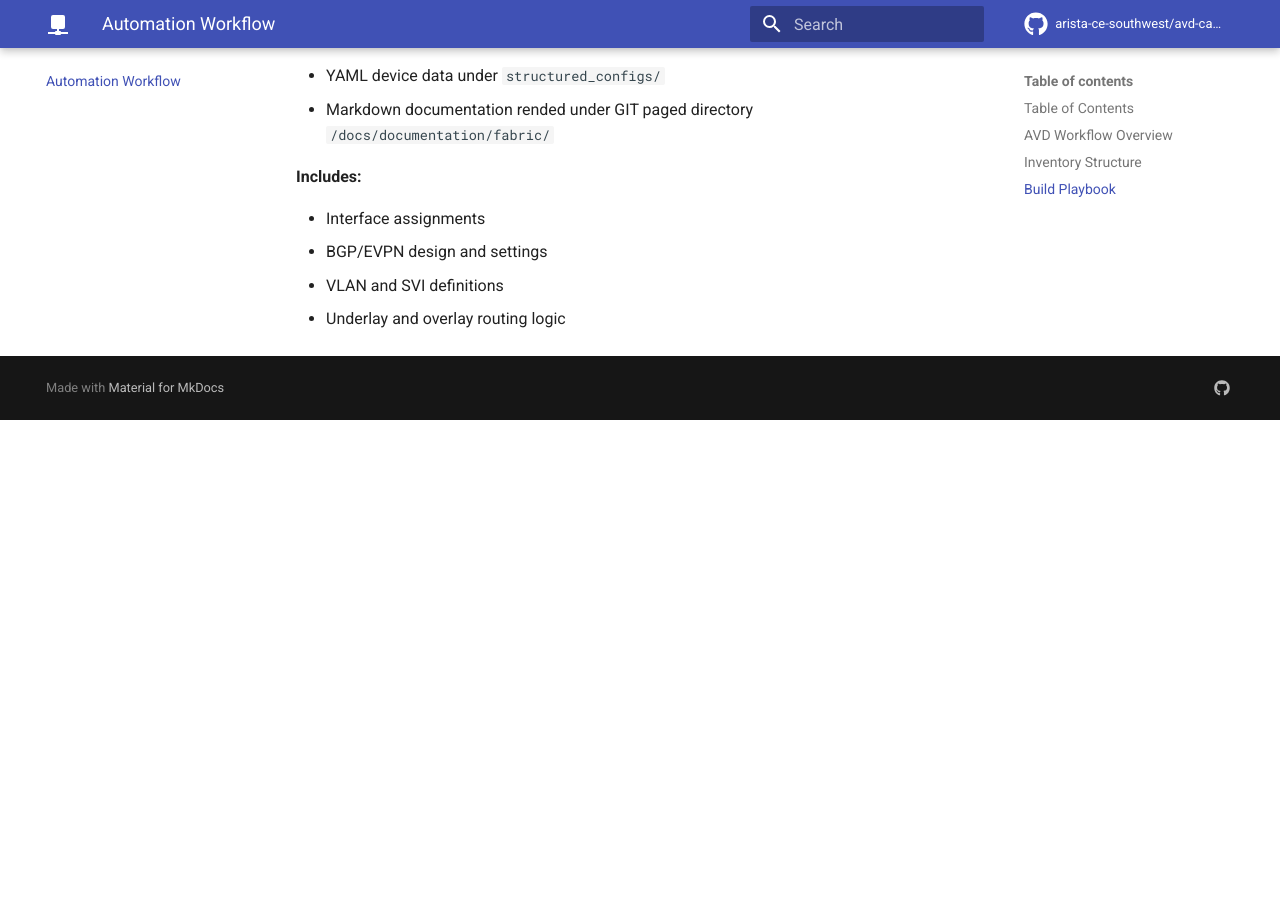
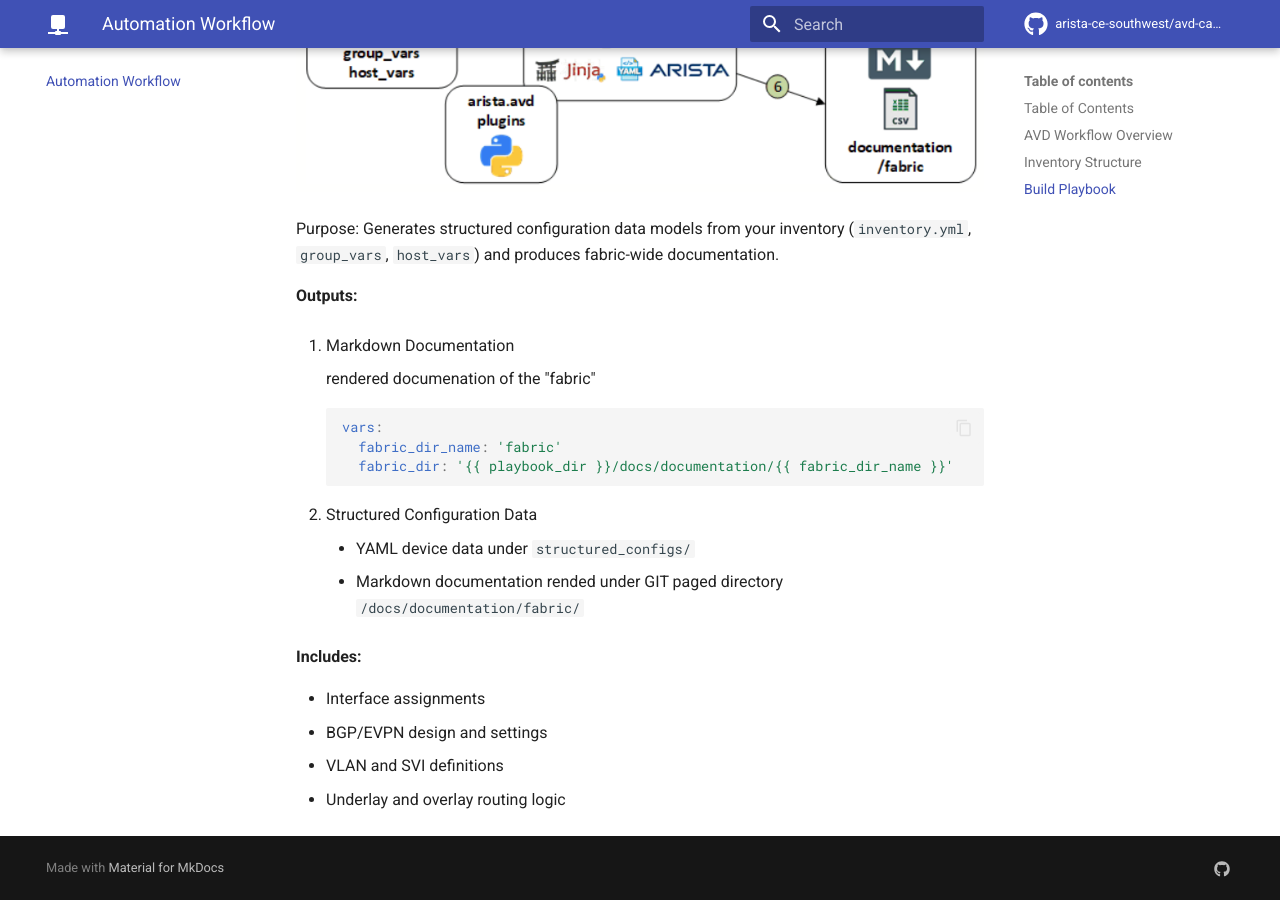
Before and after one commit to arista-ce-southwest/avd-campus-networking-event-demo, an MkDocs documentation site: the page built from docs/workflow.md, in a window 1280 px wide and 900 px high, scrolled down 2128 px. Built offline with MkDocs 1.6.1 and Material for MkDocs 9.7.7, drawn with Linux system fonts in a browser that asks for light colours; comment, search, counter and statistics services are not loaded; before the commit the page ends 2548 px from its top, so only the background shows below that.

Commit message:
updated workflow | added image

````diff
--- a/docs/workflow.md
+++ b/docs/workflow.md
@@ -78,21 +78,27 @@ The build.yml playbook is responsible for generating both structured AVD configu
 
 **`arista.avd.eos_designs`**
 
-![AVD eos_designs Role Diagram](./images/avd_eos_designs_role_diagram.png)
+![AVD eos_designs Role Diagram](images/avd_eos_designs_role_diagram.png)
 
 Purpose:
 Generates structured configuration data models from your inventory (`inventory.yml`, `group_vars`, `host_vars`) and produces fabric-wide documentation.
 
 **Outputs:**
 
-```yaml
-vars:
-  fabric_dir_name: 'fabric'
-  fabric_dir: '{{ playbook_dir }}/docs/documentation/{{ fabric_dir_name }}'
-```
+1. Markdown Documentation
 
-- YAML device data under `structured_configs/`
-- Markdown documentation rended under GIT paged directory `/docs/documentation/fabric/`
+    rendered documenation of the "fabric"
+
+    ```yaml
+    vars:
+      fabric_dir_name: 'fabric'
+      fabric_dir: '{{ playbook_dir }}/docs/documentation/{{ fabric_dir_name }}'
+    ```
+
+2. Structured Configuration Data
+
+    - YAML device data under `structured_configs/`
+    - Markdown documentation rended under GIT paged directory `/docs/documentation/fabric/`
 
 **Includes:**
 
````
Also changed, not shown: docs/images/avd_eos_designs_role_diagram.png (added).
